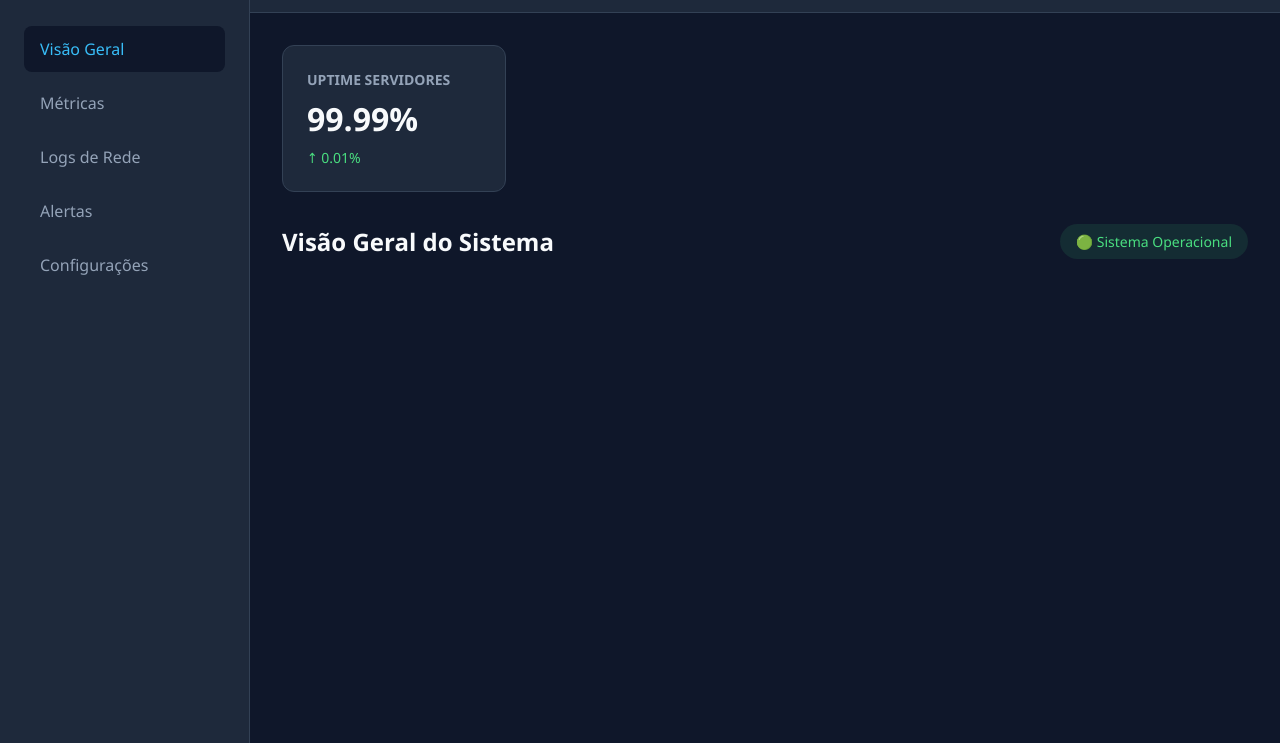
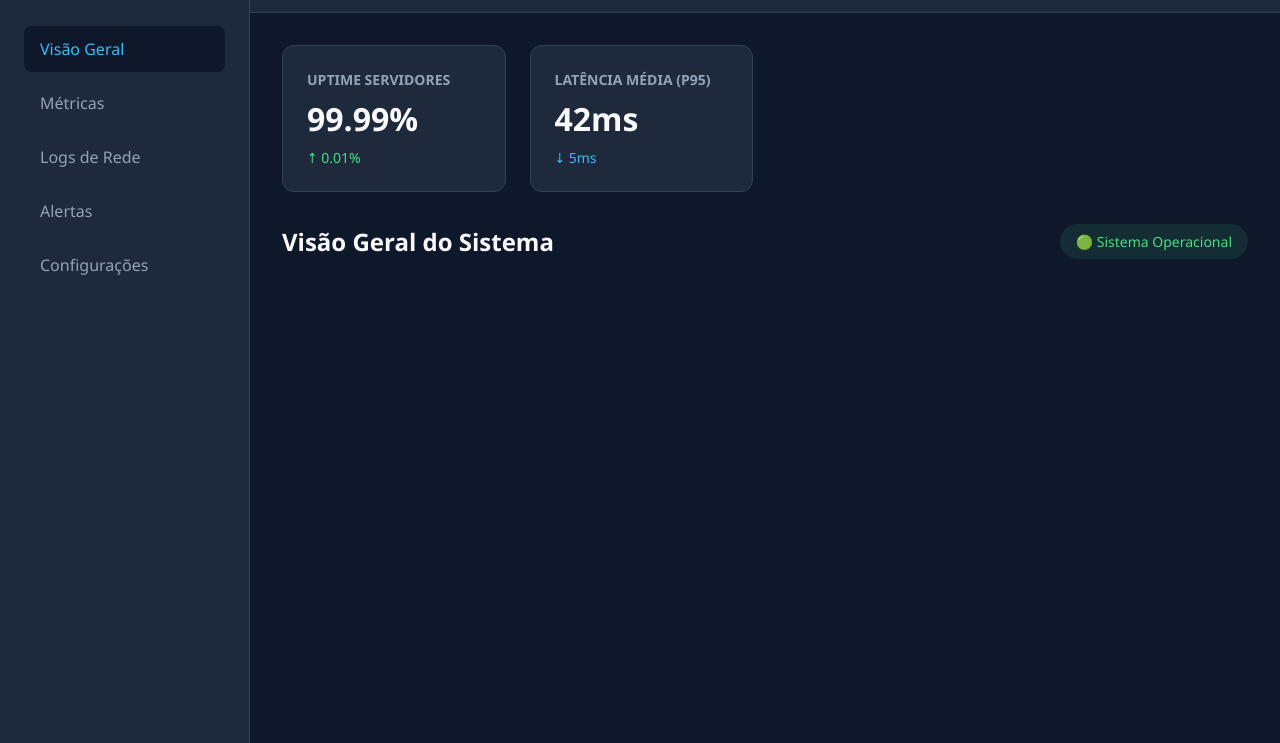
Before and after one commit to felipereis13/aponti-gitFlow, a website: page index.html in a window 1280 px wide. Shown: the part 57-800 px from the top of the page. Drawn offline with Linux system fonts and the light colour scheme.

Commit message:
Adiciona métrica de performance da rede.

```diff
--- a/index.html
+++ b/index.html
@@ -41,6 +41,11 @@
             <div class="value">99.99%</div>
             <div class="trend positive">↑ 0.01%</div>
           </div>
+          <div class="kpi-card">
+            <h3>Latência Média (p95)</h3>
+            <div class="value">42ms</div>
+            <div class="trend negative">↓ 5ms</div>
+          </div>
         </div>
         <div class="dashboard-header">
           <h2>Visão Geral do Sistema</h2>
--- a/style.css
+++ b/style.css
@@ -138,3 +138,7 @@ margin: 0.5rem 0;
 color: var(--accent-green);
 font-size: 0.875rem;
 }
+.trend.negative {
+color: var(--accent-blue);
+font-size: 0.875rem;
+}
```
